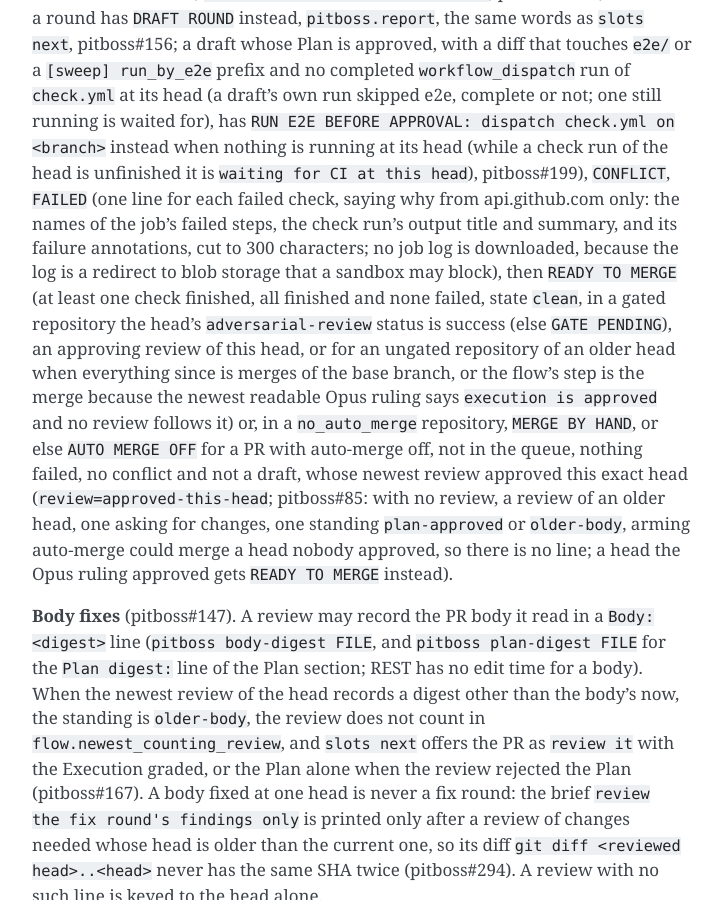
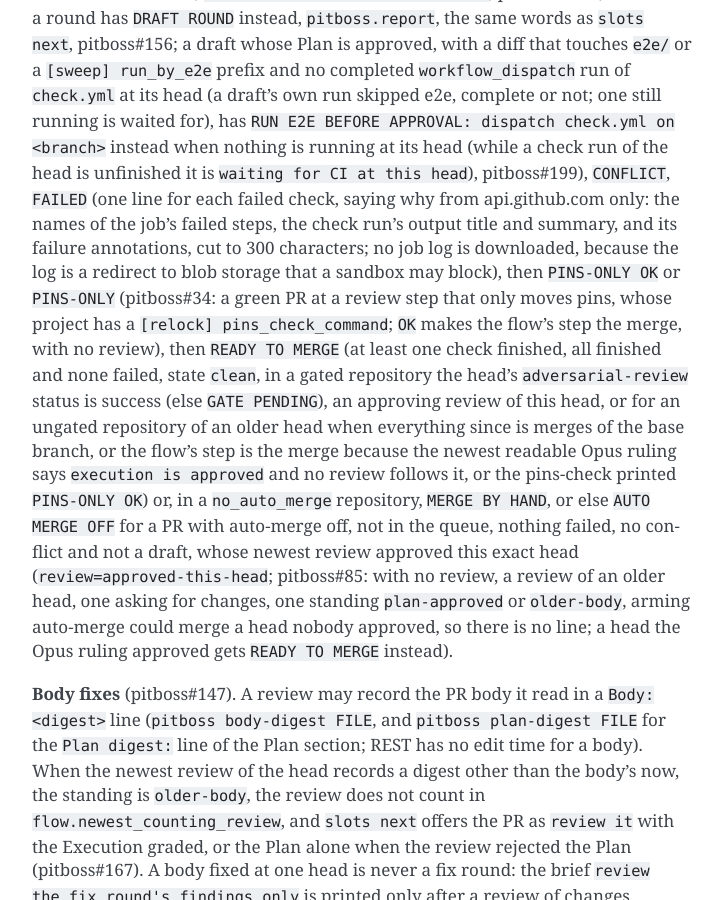
Before and after one commit to dev-skill-up/pitboss, a Sphinx documentation site: the page built from doc/design.rst, in a window 1280 px wide and 900 px high, scrolled down 15381 px. Shown: the whole window, without its empty margins (388-1111 px from the left). Built offline with Sphinx 7.4.7, drawn with Linux system fonts in a browser that asks for light colours.

Commit message:
Say the pins-only merge in the design document
Co-Authored-By: Claude Sonnet 5.5 <noreply@anthropic.com>
Claude-Session: https://claude.ai/code/session_01HwLsLtFgHv4ix6TZzPYRcT

```diff
--- a/doc/design.rst
+++ b/doc/design.rst
@@ -487,12 +487,12 @@ instead when nothing is running at its head (while a check run of the head is un
 api.github.com only: the names of the job's failed steps, the check run's
 output title and summary, and its failure annotations, cut to 300 characters;
 no job log is downloaded, because the log is a redirect to blob storage that a
-sandbox may block), then ``READY TO MERGE`` (at least one check finished, all
+sandbox may block), then ``PINS-ONLY OK`` or ``PINS-ONLY`` (pitboss#34: a green PR at a review step that only moves pins, whose project has a ``[relock] pins_check_command``; ``OK`` makes the flow's step the merge, with no review), then ``READY TO MERGE`` (at least one check finished, all
 finished and none failed, state ``clean``, in a gated repository the head's
 ``adversarial-review`` status is success (else ``GATE PENDING``), an approving review of this head, or for an
 ungated repository of an older head when everything since is merges of the
 base branch, or the flow's step is the merge because the newest readable Opus
-ruling says ``execution is approved`` and no review follows it) or, in a
+ruling says ``execution is approved`` and no review follows it, or the pins-check printed ``PINS-ONLY OK``) or, in a
 ``no_auto_merge`` repository, ``MERGE BY HAND``, or
 else ``AUTO MERGE OFF`` for a PR with auto-merge off, not in the queue, nothing
 failed, no conflict and not a draft, whose newest review approved this exact head
```
